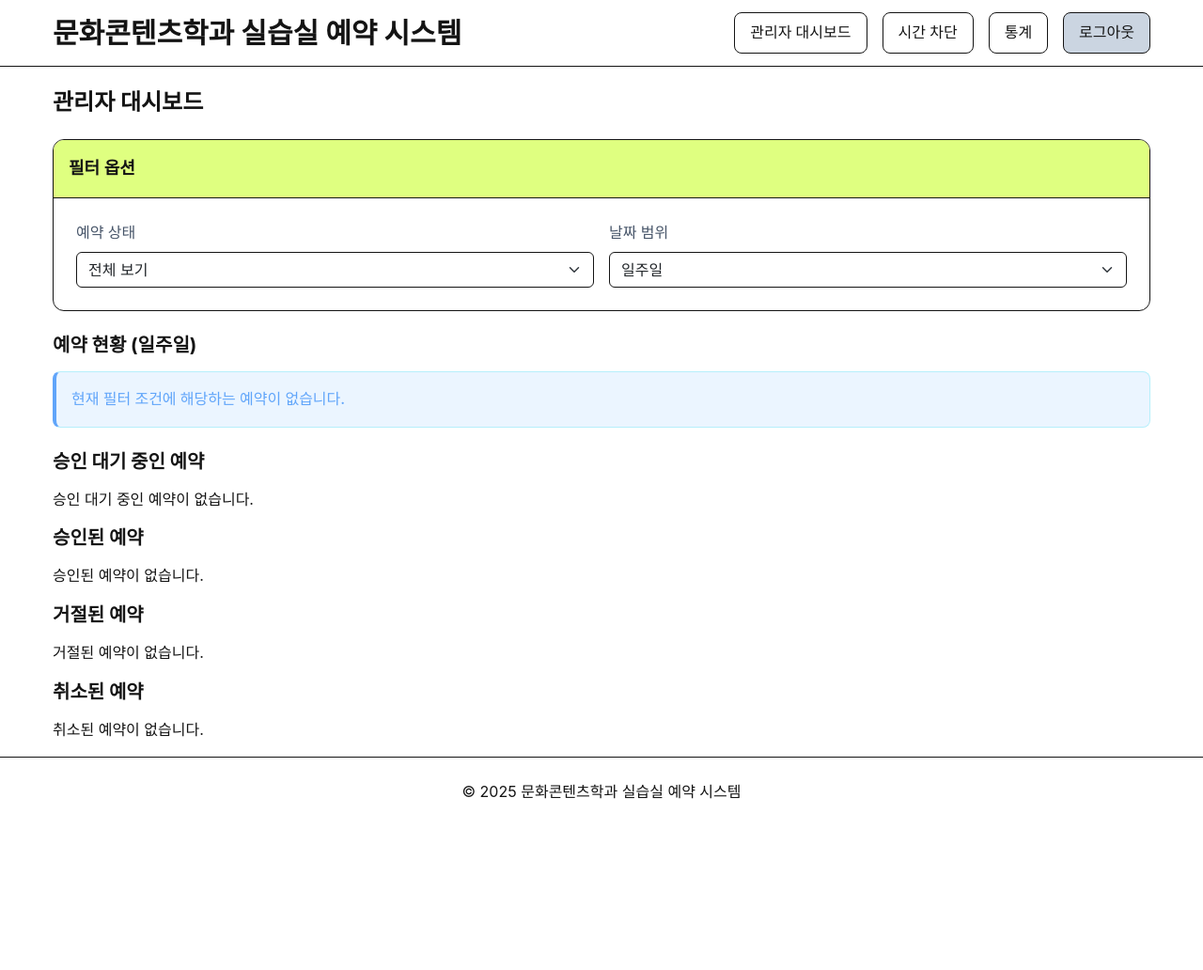
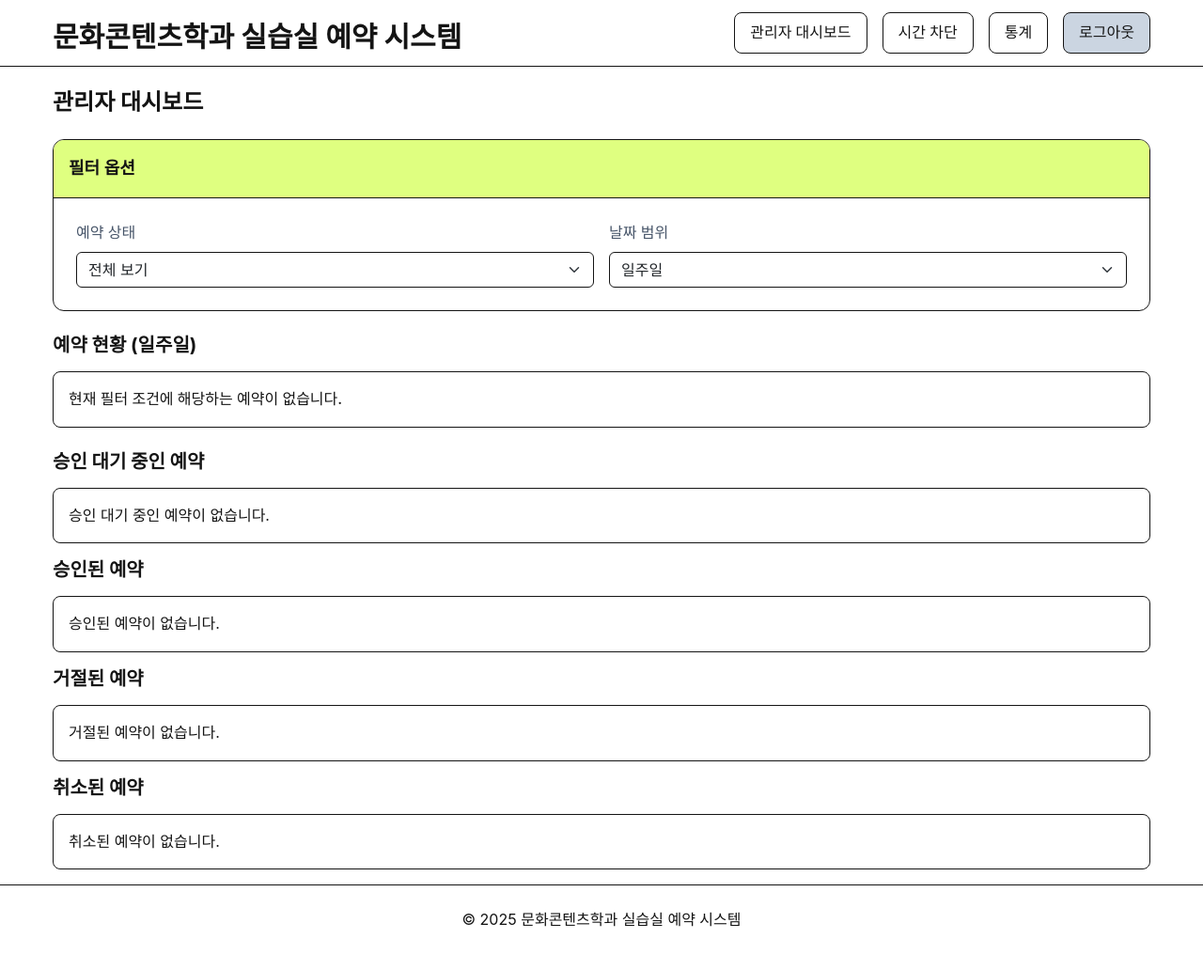
Before and after one commit to gityeop/practice_room_reservation, a Flask app: page /admin/ in a window 1280 px wide. Shown: the whole page at 94% size. Before the commit the page ends 850 px from the top, so only its background shows below. Run offline with Flask 3, Linux system fonts and the light colour scheme; a user stored in the database is signed in.

```diff
--- a/static/css/style.css
+++ b/static/css/style.css
@@ -36,6 +36,7 @@
 
     /* 타이포그래피 */
     --font-family: 'Pretendard', -apple-system, BlinkMacSystemFont, 'Segoe UI', Roboto, 'Helvetica Neue', Arial, sans-serif;
+    --font-family-alt: 'SEBANG Gothic','Pretendard', -apple-system, BlinkMacSystemFont, 'Segoe UI', Roboto, 'Helvetica Neue', Arial, sans-serif;
     --font-size-xs: 0.75rem;         /* 12px */
     --font-size-sm: 0.875rem;        /* 14px */
     --font-size-md: 1rem;            /* 16px */
@@ -96,7 +97,7 @@ h1, h2, h3, h4, h5, h6 {
 
 h1 {
     font-size: var(--font-size-3xl);
-    margin-top: var(--spacing-md);
+    margin-top: var(--spacing-lg);
 }
 
 h2 {
@@ -169,6 +170,10 @@ header .container {
     height: 70px;
 }
 
+header .container h1 {
+    font-family: var(--font-family-alt);
+
+}
 .logo {
     font-size: var(--font-size-xl);
     font-weight: 700;
@@ -682,7 +687,7 @@ label {
 .mt-4 { margin-top: var(--spacing-lg); margin-bottom: var(--spacing-lg); }
 .mt-5 { margin-top: var(--spacing-xl); }
 
-.mb-0 { margin-bottom: 0; }
+.mb-0 { margin-bottom: 0; border: 0;}
 .mb-1 { margin-bottom: var(--spacing-xs); }
 .mb-2 { margin-bottom: var(--spacing-sm); }
 .mb-3 { margin-bottom: var(--spacing-md); }
@@ -902,6 +907,14 @@ label {
     margin-bottom: var(--spacing-lg) !important;
 }
 
+.fc-scroller {
+    -ms-overflow-style: none;  /* IE 및 Edge */
+    scrollbar-width: none;  /* Firefox */
+}
+
+.fc-scroller::-webkit-scrollbar {
+    display: none; /* Chrome, Safari */
+}
 .fc-event {
     border-radius: var(--radius-sm) !important;
     border: none !important;
@@ -955,7 +968,10 @@ label {
     border: var(--border-dark);
     border-radius: var(--radius-md);
 }
-
+.fc-theme-standard:last-child td, .fc-theme-standard:last-child th {
+    border-bottom: none;
+    border-right: none;
+}
 /* 차단됨: 수업 (원래 rgb(217, 83, 79) 적용) */
 .fc-timegrid-event[style*="rgb(217, 83, 79)"] {
     border-color: var(--color-dark) !important;       /* 원하는 색상으로 변경 */
@@ -1328,6 +1344,7 @@ select.form-control::-ms-expand {
     background-color: var(--color-error-light) !important;
 }
 
+
 /* uad00ub9acuc790 ud398uc774uc9c0 ubc84ud2bc uc911uc559 uc815ub82c */
 .btn-center-container {
     display: flex;
@@ -1360,3 +1377,23 @@ select.form-control::-ms-expand {
     border-color: var(--color-dark) !important;
     box-shadow: var(--shadow-md);
 }
+
+.alert-info, .dashboard p, .stats-section p, .pending-reservations p, .approved-reservations p, .rejected-reservations p , .canceled-reservations p {
+    background-color: var(--color-white);
+    color: var(--color-dark);
+    border-color: var(--color-dark);
+    transition: all var(--transition-fast);
+    border : var(--border-dark);
+    padding: var(--spacing-md);
+    border-radius: var(--radius-md);
+}
+
+.alert-info:hover, .dashboard p:hover,.stats-section p:hover,.pending-reservations p:hover, .approved-reservations p:hover, .rejected-reservations p:hover , .canceled-reservations p:hover {
+    background-color: var(--color-info-light);
+    color: var(--color-dark);
+    border-color: var(--color-dark);
+    box-shadow: var(--shadow-bold);
+    border : var(--border-dark);
+    padding: var(--spacing-md);
+    border-radius: var(--radius-md);
+}
```
Also changed, not shown: routes/reservation.py (+17 -5 lines).
